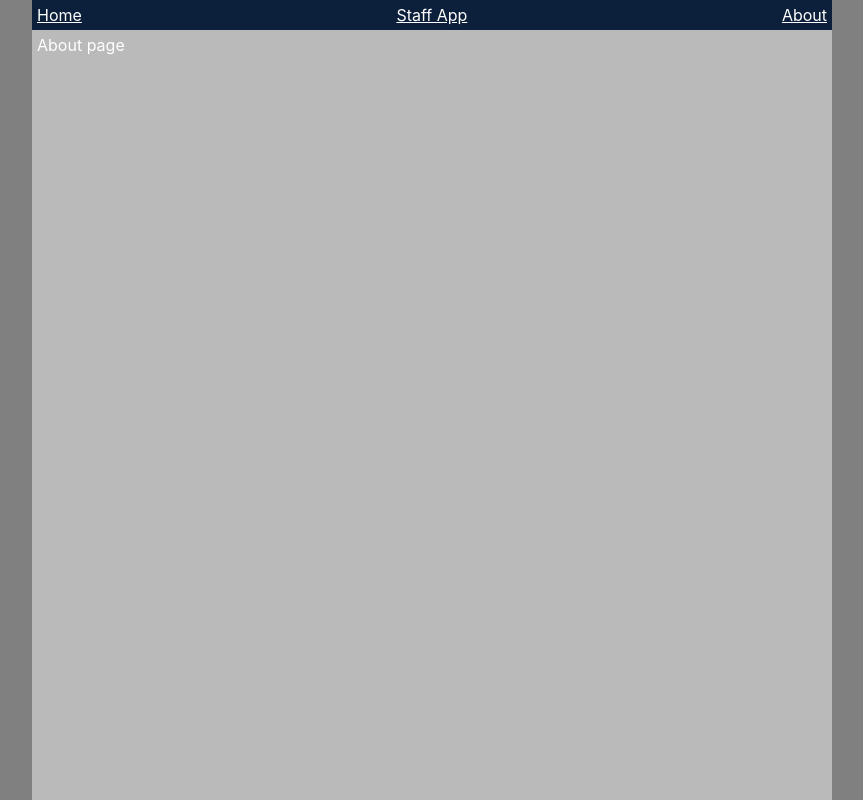
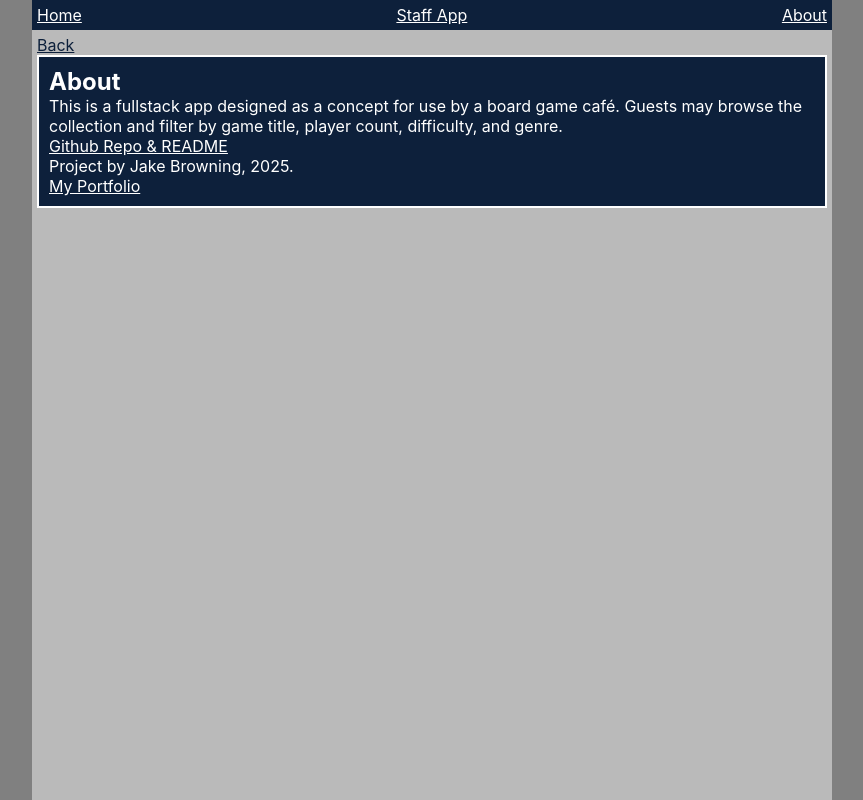
Before and after one commit to JakeBrowning90/game-library-public, a React app: page /about in a window 1280 px wide. Shown: the whole page, without its empty margins (208-1071 px from the left). Built offline with nearby package versions, Linux system fonts and the light colour scheme; no server answers; the HTML template or start-up script is replaced by a standard one.

Commit message:
Add info to About page

```diff
--- a/src/components/About.jsx
+++ b/src/components/About.jsx
@@ -1,4 +1,5 @@
 import React from "react";
+import { Link } from "react-router";
 // import apiSource
 
 function About(
@@ -11,7 +12,20 @@ function About(
   // Render
   return (
     <div>
-      <p>About page</p>
+      <Link to={"/"} className="mainLink">
+        Back
+      </Link>
+      <div className="blueBlock">
+        <h2>About</h2>
+        <p>This is a fullstack app designed as a concept for use by a board game café. Guests may browse the collection and filter by game title, player count, difficulty, and genre. </p>
+        <a href="https://github.com/JakeBrowning90/game-library-public">
+          Github Repo & README
+        </a>
+        <p>Project by Jake Browning, 2025.</p>
+        <a href="https://jakebrowning90.github.io/personal-portfolio/">
+          My Portfolio
+        </a>
+      </div>
     </div>
   );
 }
```
